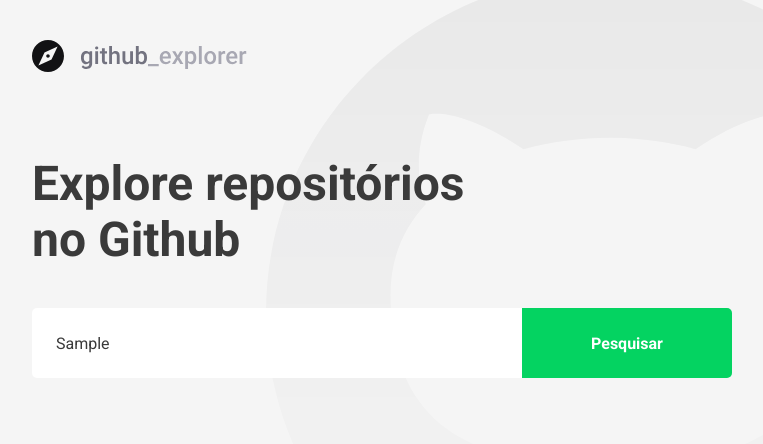
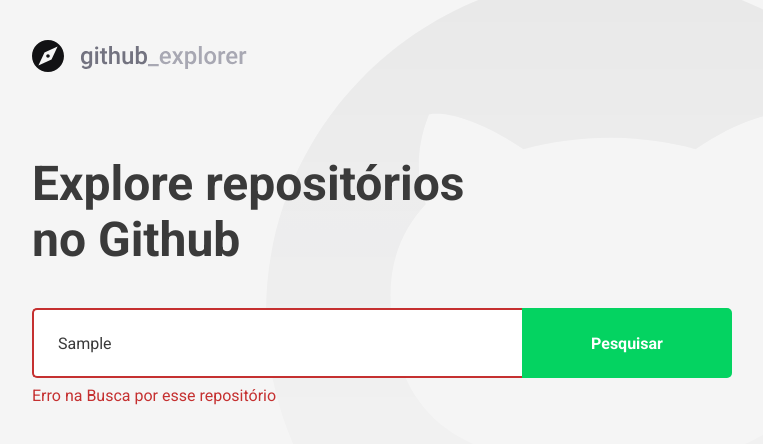
Before and after one commit to viniciusgoliver/primeiro-projeto-react, a React (Create React App) app: page / in a window 1280 px wide. Both pictures are taken after typing "Sample" into the empty fields and a click on the button "Pesquisar". Shown: the top 444 px of the page, without its empty margins (148-911 px from the left). Built offline with nearby package versions, Linux system fonts and the light colour scheme; no server answers.

Commit message:
Salvando no storage

```diff
--- a/src/pages/Dashboard/index.tsx
+++ b/src/pages/Dashboard/index.tsx
@@ -1,10 +1,10 @@
-import React, { useState, FormEvent } from 'react';
+import React, { useState, useEffect, FormEvent } from 'react';
 import { FiChevronRight } from 'react-icons/fi';
 import api from '../../services/api';
 
 import logoImg from '../../assets/logo.svg';
 
-import { Title, Form, Repositories } from './styles';
+import { Title, Form, Repositories, Error } from './styles';
 
 interface Repository {
   full_name: string;
@@ -17,19 +17,47 @@
 
 const Dashboard: React.FC = () => {
   const [newRepo, setNewRepo] = useState('');
-  const [repositories, setRepositories] = useState<Repository[]>([]);
+  const [inputError, setInputError] = useState('');
+  const [repositories, setRepositories] = useState<Repository[]>(() => {
+    const storageRepositories = localStorage.getItem(
+      '@GithubExplorer:repositories',
+    );
+
+    if (storageRepositories) {
+      return JSON.parse(storageRepositories);
+    }
+
+    return [];
+  });
+
+  useEffect(() => {
+    localStorage.setItem(
+      '@GithubExplorer:repositories',
+      JSON.stringify(repositories),
+    );
+  }, [repositories]);
 
   async function handleAddRepository(
     event: FormEvent<HTMLFormElement>,
   ): Promise<void> {
     event.preventDefault();
 
-    const response = await api.get(`repos/${newRepo}`);
+    if (!newRepo) {
+      setInputError('Digite o autor/nome do repositório');
+      return;
+    }
 
-    const repository = response.data;
+    try {
+      const response = await api.get(`repos/${newRepo}`);
 
-    setRepositories([...repositories, repository]);
-    setNewRepo('');
+      const repository = response.data;
+
+      setRepositories([...repositories, repository]);
+      setNewRepo('');
+      setInputError('');
+    } catch (error) {
+      setInputError('Erro na Busca por esse repositório');
+    }
   }
 
   return (
@@ -37,7 +65,7 @@
       <img src={logoImg} alt="Github Explorer" />
       <Title>Explore repositórios no Github</Title>
 
-      <Form onSubmit={handleAddRepository} action="">
+      <Form hasError={!!inputError} onSubmit={handleAddRepository} action="">
         <input
           value={newRepo}
           onChange={(e) => setNewRepo(e.target.value)}
@@ -45,6 +73,8 @@
         />
         <button type="submit">Pesquisar</button>
       </Form>
+
+      {inputError && <Error>{inputError}</Error>}
 
       <Repositories>
         {repositories.map((repository) => (
--- a/src/pages/Dashboard/styles.ts
+++ b/src/pages/Dashboard/styles.ts
@@ -1,5 +1,9 @@
-import styled from 'styled-components';
+import styled, { css } from 'styled-components';
 import { shade } from 'polished';
+
+interface FormProps {
+  hasError: boolean;
+}
 
 export const Title = styled.h1`
   font-size: 48px;
@@ -10,7 +14,7 @@
   margin-top: 80px;
 `;
 
-export const Form = styled.form`
+export const Form = styled.form<FormProps>`
   margin-top: 40px;
   max-width: 700px;
 
@@ -23,6 +27,14 @@
     border: 0;
     border-radius: 5px 0 0 5px;
     color: #3a3a3a;
+    border: 2px solid #fff;
+    border-right: 0;
+
+    ${(props) =>
+      props.hasError &&
+      css`
+        border-color: #c53030;
+      `}
 
     &::placeholder {
       color: #a8a8b3;
@@ -43,6 +55,12 @@
       background: ${shade(0.2, '#04d361')};
     }
   }
+`;
+
+export const Error = styled.span`
+  display: block;
+  color: #c53030;
+  margin-top: 8px;
 `;
 
 export const Repositories = styled.div`
```
